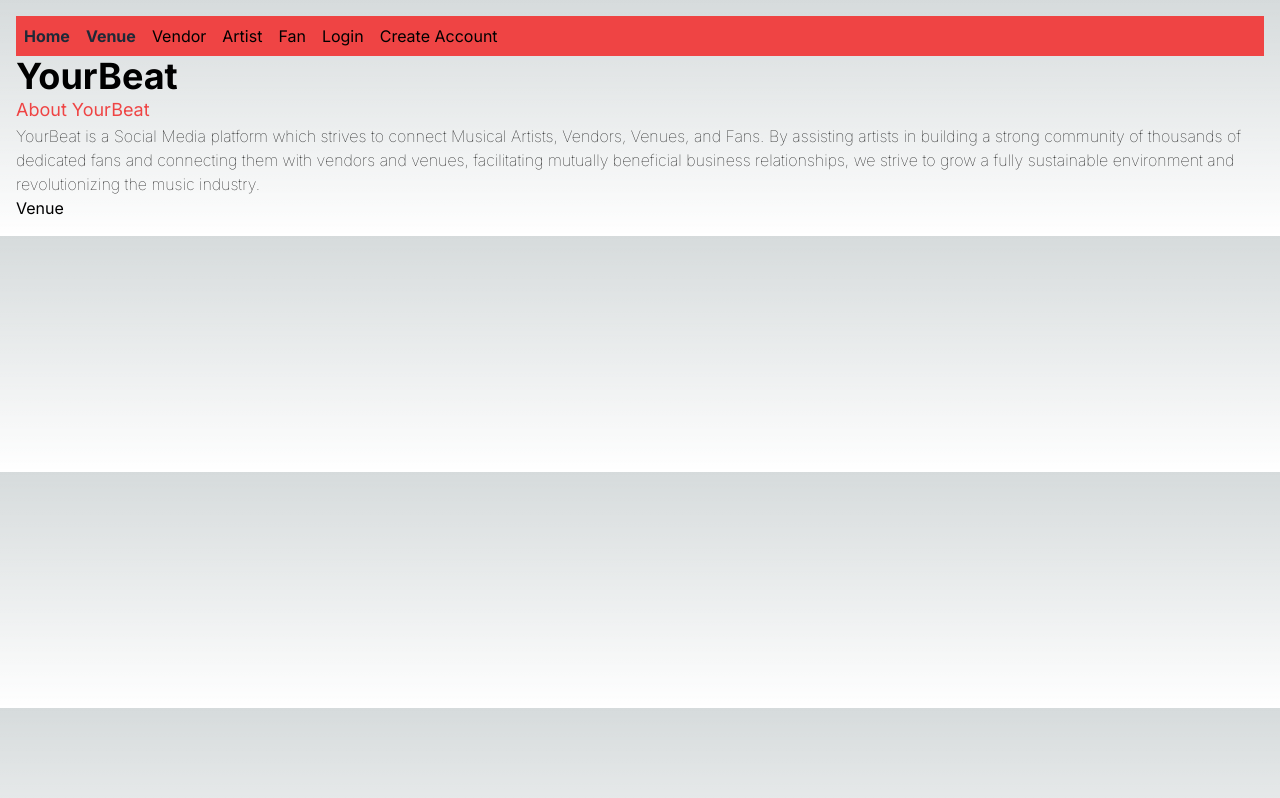
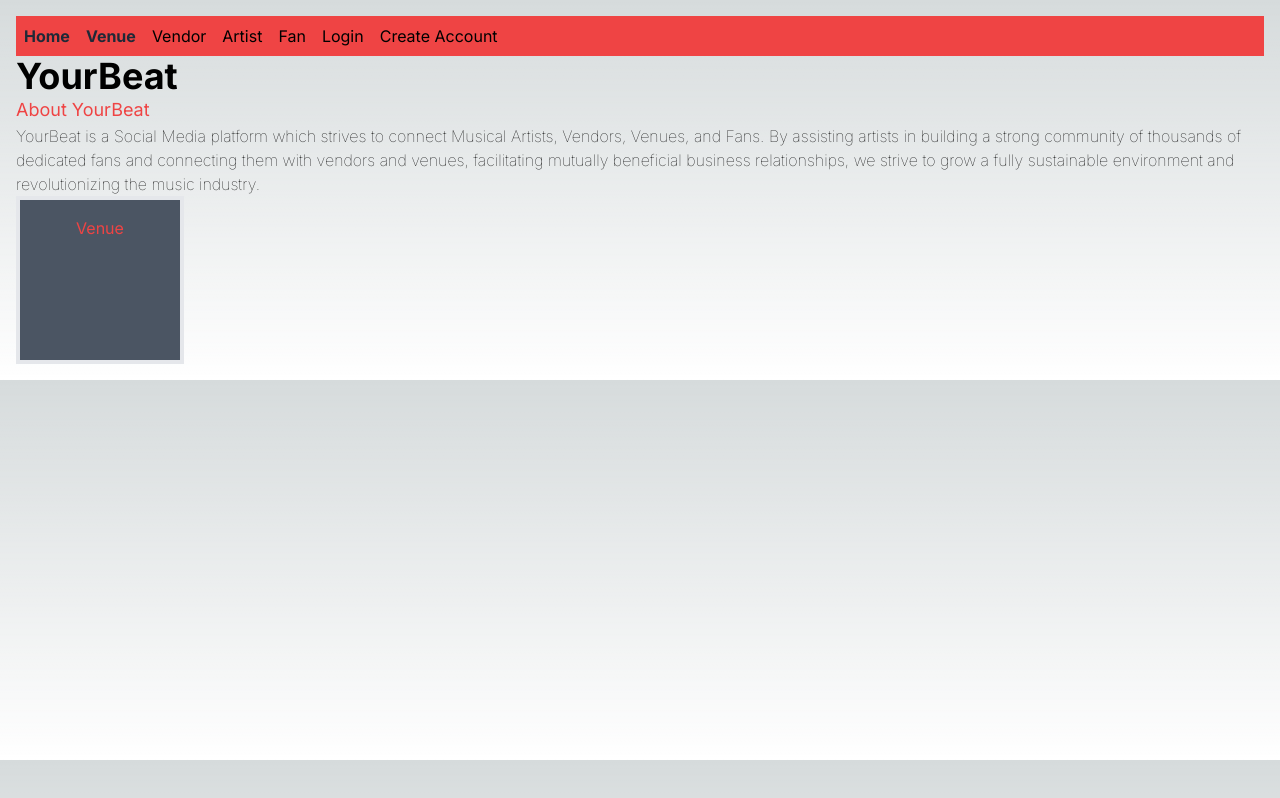
Before and after one commit to segvndo/YourBeat-TS, a Next.js app: page / in a window 1280 px wide. Built offline with nearby package versions, Linux system fonts and the light colour scheme.

Commit message:
Add styling to Venue card on home page

```diff
--- a/app/page.tsx
+++ b/app/page.tsx
@@ -17,8 +17,8 @@ export default function Home() {
         </div>
 
         <div>
-          <div>
-          Venue
+          <div className="box-content h-32 w-32 p-4 border-4 bg-gray-600 flex items-start justify-center text-red-500 font-sans">
+            Venue
           </div>
         </div>
 
```
